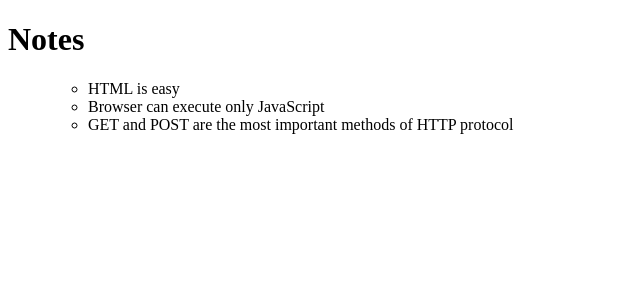
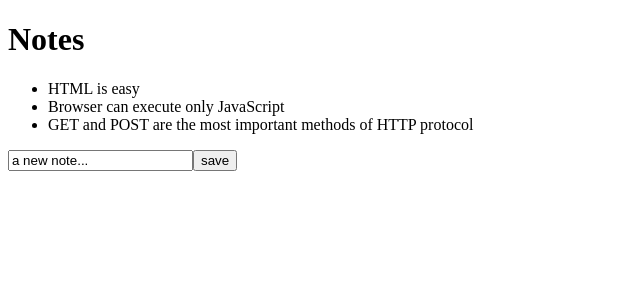
Before and after one commit to Thomo99/full-stack-open, a React (Create React App) app in the folder part2/theory1/: page / in a window 1280 px wide. Shown: the top 300 px of the page, without its empty margins (0-640 px from the left). Built offline with nearby package versions, Linux system fonts and the light colour scheme.

Commit message:
List adds correctly.

```diff
--- a/part2/theory1/src/App.js
+++ b/part2/theory1/src/App.js
@@ -1,16 +1,41 @@
 import Note from './components/Note'
+import {useState, useTransition} from 'react'
+const App = (props) => {
+  const [notes, setNotes] = useState(props.notes)
+  const [newNote, setNewNote] = useState(
+    'a new note...'
+  )
+  //add notes
+  const addNote = (event) => {
+    event.preventDefault()
+    const noteObject = {
+      content: newNote,
+      important: Math.random() < 0.5,
+      id: notes.length + 1,
+    }
 
-const App = ({ notes }) => {
+    setNotes(notes.concat(noteObject))
+    setNewNote('')
+  }
+  const handleNoteChange = (event) => {
+    console.log(event.target.value)
+    setNewNote(event.target.value)
+  }
   return (
     <div>
       <h1>Notes</h1>
-      <ul>
         <ul>
           {notes.map(note =>
             <Note key={note.id} note={note} />
           )}
         </ul>
-      </ul>
+        <form onSubmit={addNote}>
+          <input
+          value={newNote}
+          onChange={handleNoteChange}
+          />
+          <button type="submit">save</button>
+        </form>
     </div>
   )
 }
```
